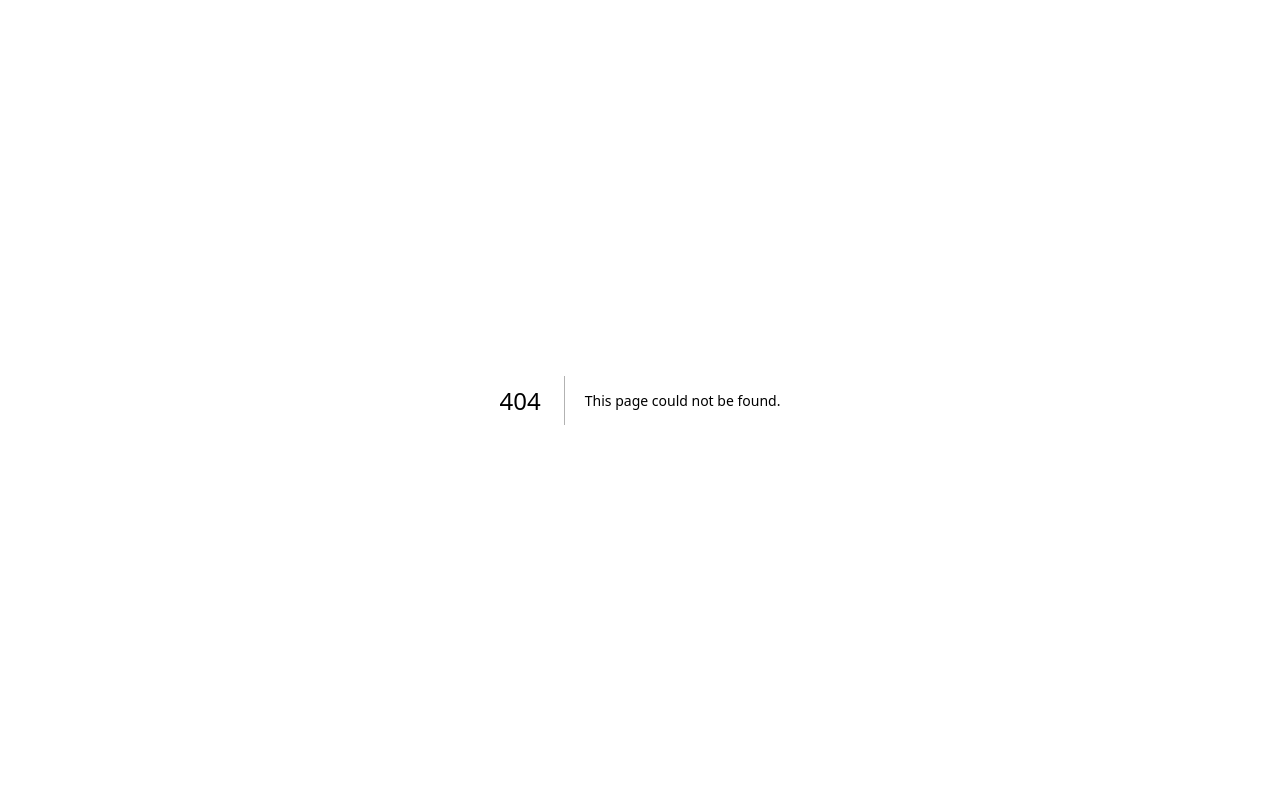
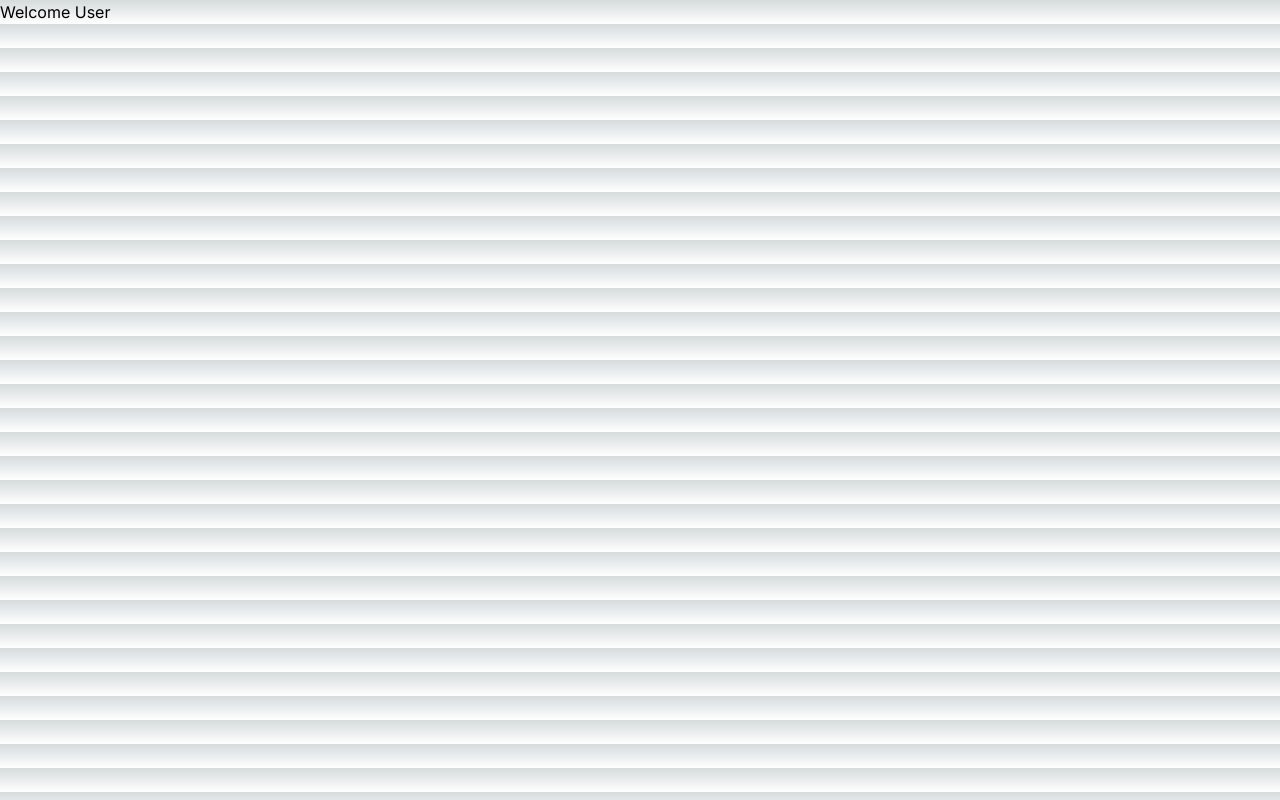
Before and after one commit to sahil-ladhania/My-Personal-Portfolio, a Next.js app: page /home in a window 1280 px wide. Before the commit this address had no page. Built offline with nearby package versions, Linux system fonts and the light colour scheme.

Commit message:
Made Home Page.

```diff
--- /dev/null
+++ b/src/app/home/page.tsx
@@ -0,0 +1,7 @@
+export default function HomePage() {
+    return(
+        <div>
+            <h1>Welcome User</h1>
+        </div>
+    )
+}
```
